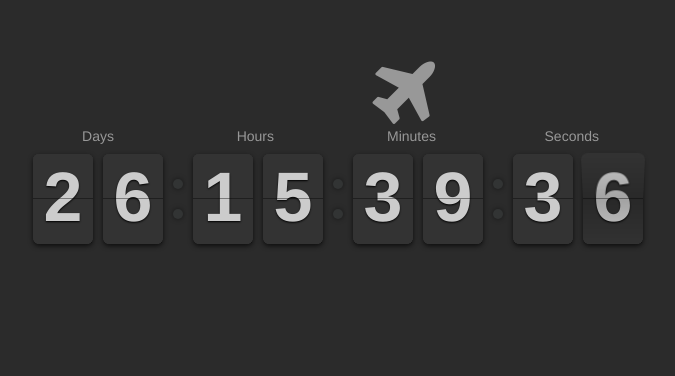
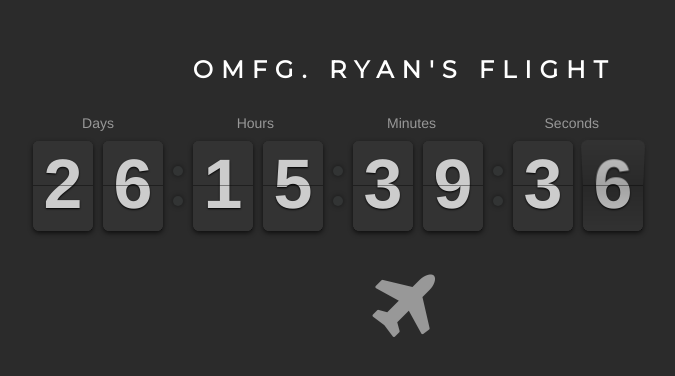
Before and after one commit to mrcatsup/countdown, a plain HTML site: page index.html in a window 1280 px wide. Shown: the part 180-556 px from the top of the page, without its empty margins (236-911 px from the left). Drawn offline with nearby package versions, Linux system fonts and the light colour scheme.

Commit message:
Update index.html

```diff
--- a/index.html
+++ b/index.html
@@ -10,9 +10,11 @@
 
     <section id="wrapper" class="clearfix">
       <section id="countdown" class="clearfix">
-        <i class="fa fa-plane fa-5x"></i>
+        <h2>OMFG. Ryan's flight</h2>
         <br>
         <div class="clock"></div>
+	<br>
+	<i class="fa fa-plane fa-5x"></i>
       </section>
   	</section>
 		<script src="//ajax.googleapis.com/ajax/libs/jquery/1.11.0/jquery.min.js" ></script>
```
